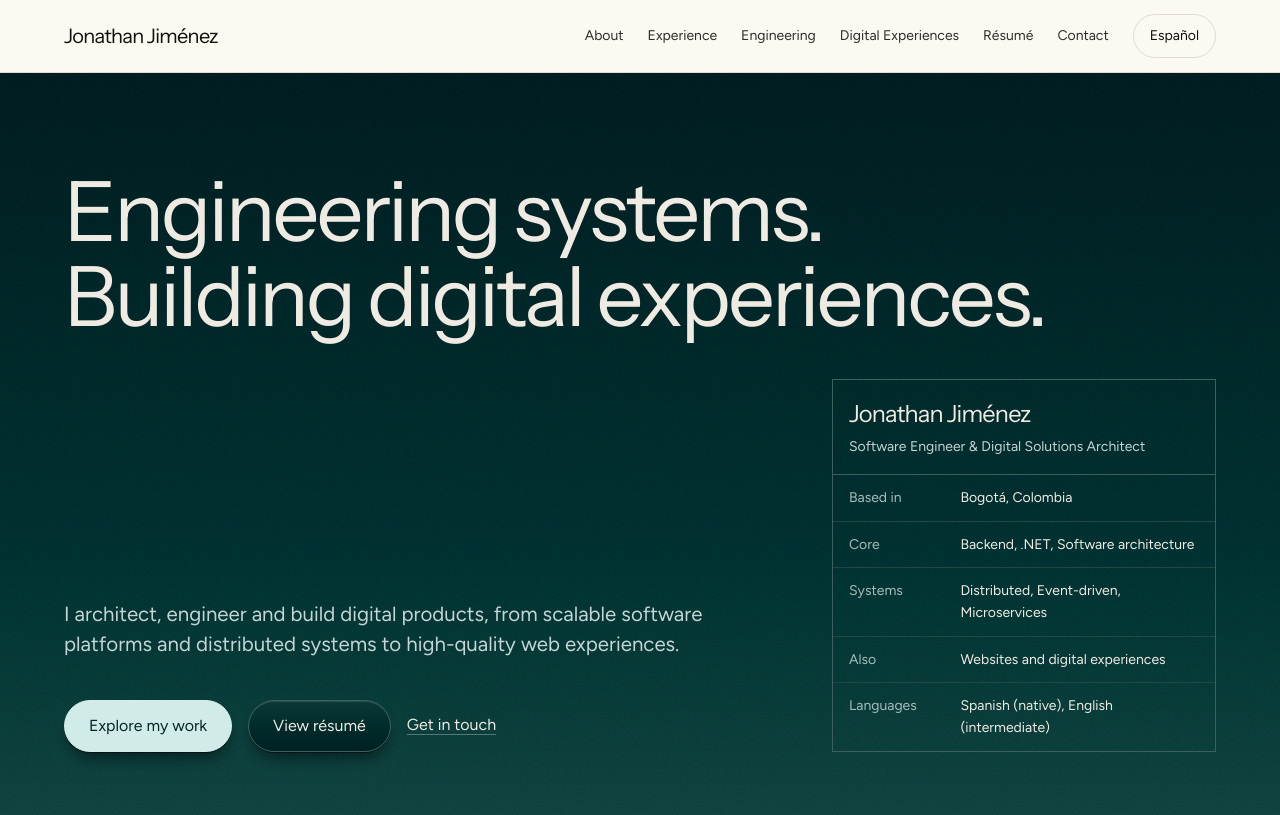
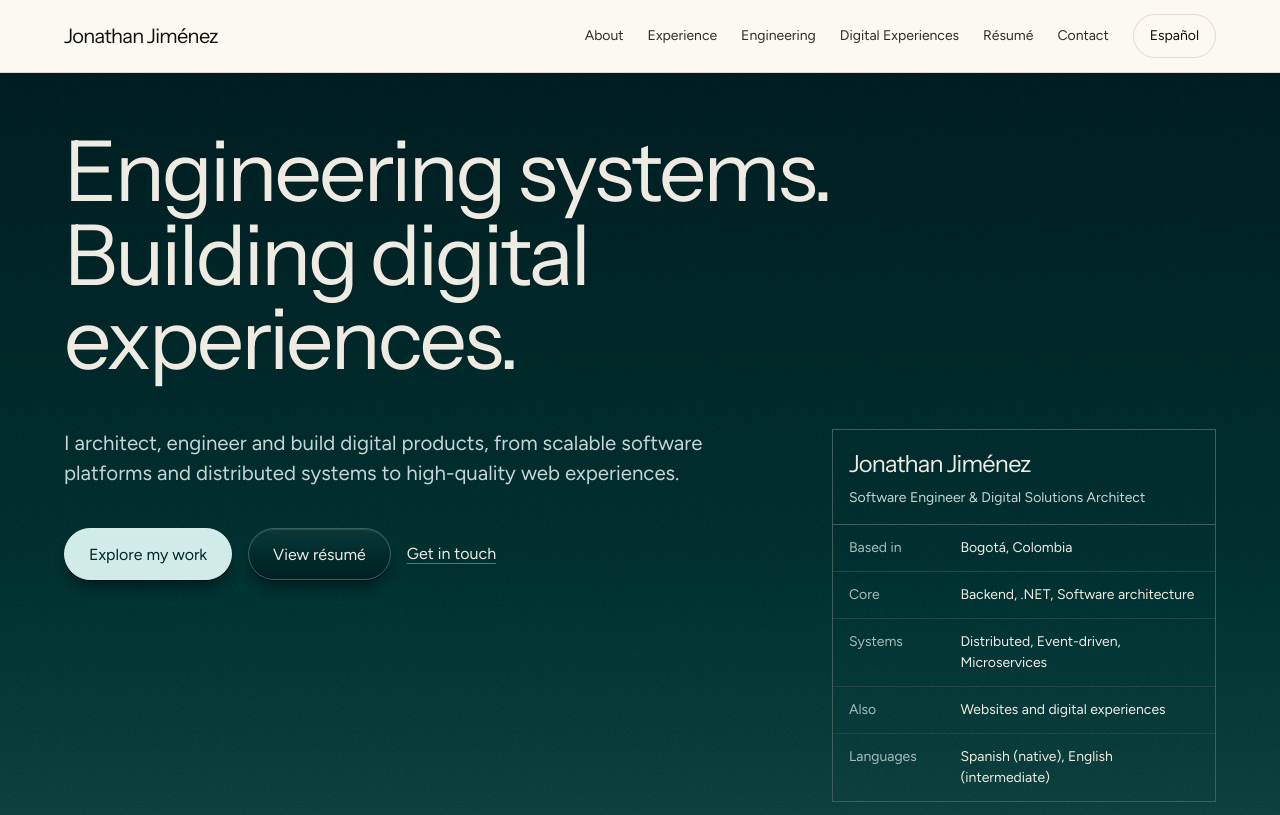
Before and after one commit to RockerInt/EngineeringPortfolio, an Astro site: page / in a window 1280 px wide. Shown: the top 815 px of the page. Built offline with nearby package versions, Linux system fonts and the light colour scheme; Astro itself is replaced by a stand-in of ours.

Commit message:
feat: centre the home hero and break the statement as on main
The statement sets three lines, the second sentence breaking before its last
word. The statement, pitch and title block sit together, centred in the first
screen, with spacing and size capped by the screen height.

Co-Authored-By: Claude Opus 5.5 <noreply@anthropic.com>
(cherry picked from commit 3a0001bc97f9e8ef1475ebd1ce42d95afa72b3ff)

```diff
--- a/src/styles/global.css
+++ b/src/styles/global.css
@@ -1,5 +1,5 @@
 /* Hallmark · shape: Map / Diagram · genre: atmospheric · theme: Ribbon (by request) · redesign: full
- * hero: Ledge (/), Banner (inner pages) · nav: edge-aligned · footer: statement · imagery: screenshots 3 (the owner's captures, natural), portrait muted · signature: the DSR.Architecture layers as a machined panel, the hour drawn as teal light behind the home hero and the footer · ribbon: dawn
+ * hero: Banner, Settled (/), Settled (/es) · nav: edge-aligned · footer: statement · imagery: screenshots 3 (the owner's captures, natural), portrait muted · signature: the DSR.Architecture layers as a machined panel, the hour drawn as teal light behind the home hero and the footer · ribbon: dawn
  * axes: light/grotesk-sans/chromatic-teal · posture: committed · contrast: pass · fold: pass · job: hire · v2.0.0 */
 /* Hallmark · pre-emit critique: P4 H4 E4 S3 R4 V5 · weakest: S, the theme's instrument is a sleep mixer; here the machined panel holds the architecture drawing instead of faders, and no control pretends to work */
 /* Hallmark · waive 8 · the page order is the owner's content sequence · a redesign keeps the portfolio's sections and recomposes each one */
--- a/src/views/Home.astro
+++ b/src/views/Home.astro
@@ -21,6 +21,9 @@ interface Props {
 const { lang } = Astro.props;
 const d = t(lang);
 const h = d.home;
+// The second sentence breaks before its last word, as on the published site: "Building digital / experiences."
+const [first, second] = d.statement;
+const cut = second.lastIndexOf(' ');
 const engineering = (await getProjects(lang)).filter((p) => p.data.featured && p.data.section !== 'digital');
 // The framework leads the engineering chapter with its diagram; the rest follow as rows.
 const lead = engineering.find((p) => slugOf(p.id) === 'dsr-architecture');
@@ -35,7 +38,7 @@ const areas = [
 <Base lang={lang} page="home" title={h.title} description={h.description}>
   <section class="hero night">
     <div class="container grid">
-      <h1>{d.statement[0]}<br />{d.statement[1]}</h1>
+      <h1>{first}<br />{second.slice(0, cut)}<br />{second.slice(cut + 1)}</h1>
       <div class="pitch">
         <p class="lead">{d.valueProp}</p>
         <div class="btn-row">
@@ -168,27 +171,29 @@ const areas = [
 </Base>
 
 <style>
-  /* The hero fills the first screen under the bar: the statement at the top, the pitch and the
-     title block resting on its foot. */
+  /* The hero fills the first screen under the bar; the statement, the pitch and the title block
+     sit together as one group, centred in it. */
   .hero {
     display: grid;
     min-height: calc(100svh - var(--header-h));
-    padding-block: var(--space-3xl) var(--space-2xl);
+    padding-block: clamp(var(--space-xl), 7svh, var(--space-2xl));
   }
 
   .grid {
     display: grid;
     grid-template-columns: minmax(0, 1fr);
-    gap: var(--space-xl) var(--space-3xl);
-    align-content: space-between;
-    align-items: end;
+    gap: clamp(var(--space-xl), 6svh, var(--space-2xl)) var(--space-3xl);
+    align-content: center;
+    align-items: start;
   }
 
-  /* The statement grows with the screen so it carries the space the full-height hero gives it. */
+  /* The statement grows with the screen and sets its own three lines. */
   h1 {
     max-width: none;
-    font-size: clamp(var(--text-display-s), 6.5vw, 6.25rem);
-    text-wrap: balance;
+    /* Width sets the size, the screen's height caps it so the group fits the first screen. */
+    font-size: clamp(var(--text-display-s), min(6.8vw, 10.5svh), 6.5rem);
+    line-height: 1;
+    text-wrap: initial;
   }
 
   .pitch .lead {
```
